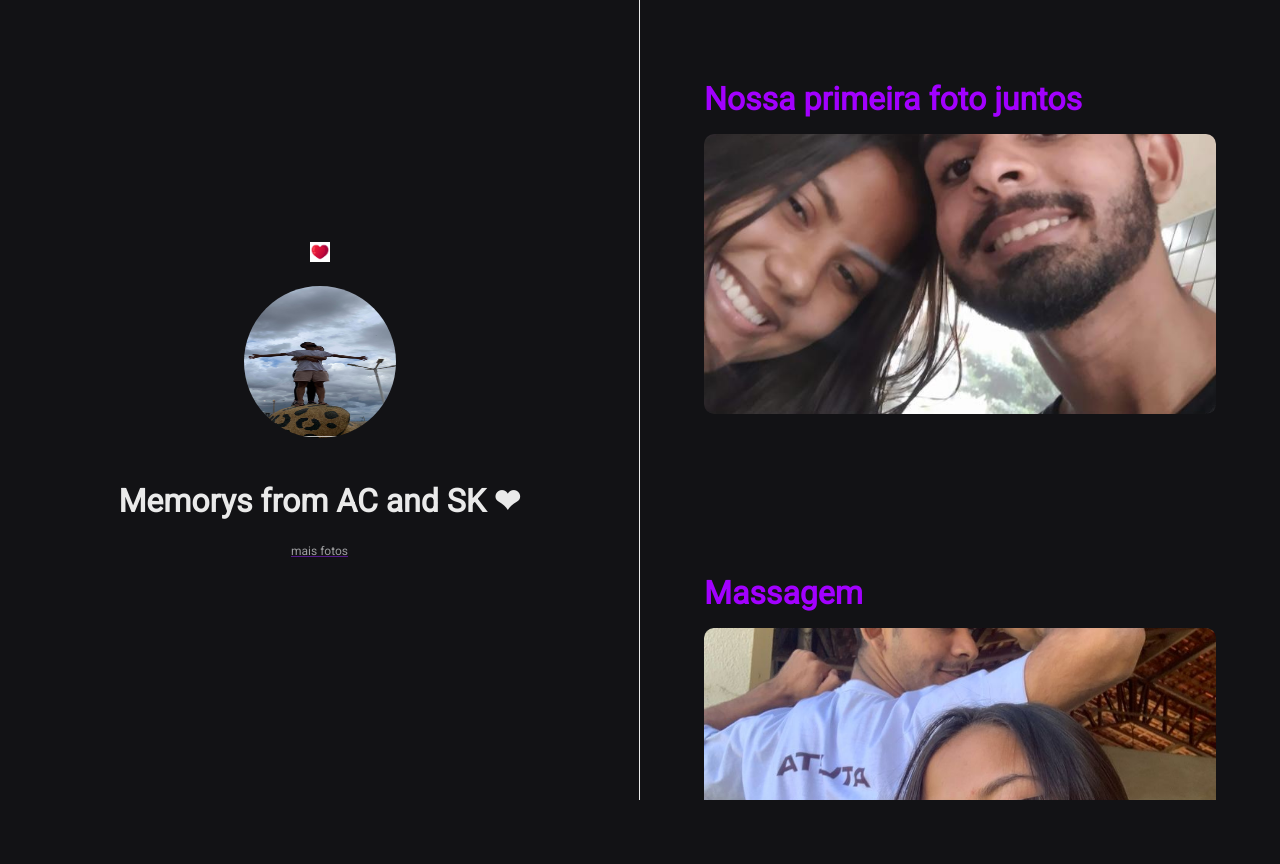
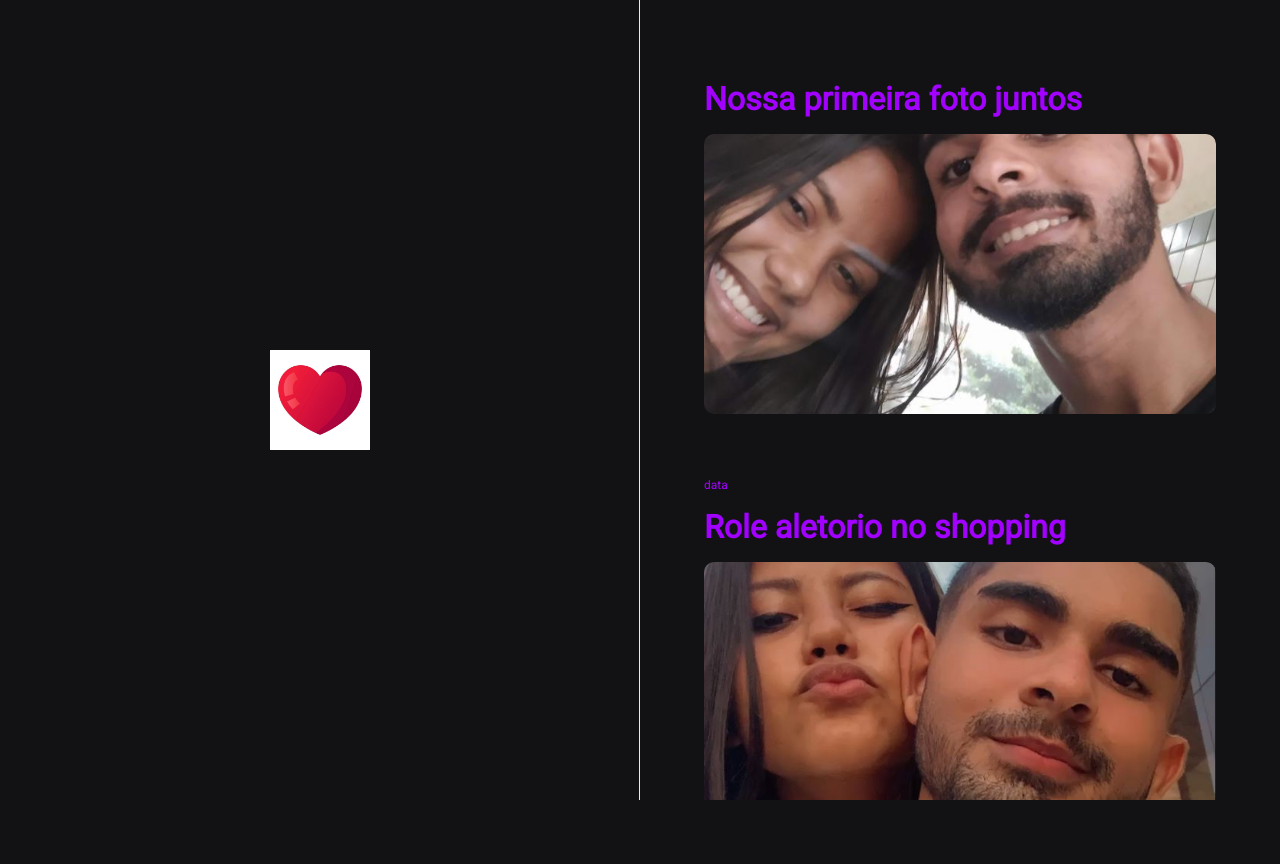
Before and after one commit to Arthur-fntl/tutu-e-kesse, a plain HTML site: page index.html in a window 1280 px wide. Drawn offline with Linux system fonts and the light colour scheme.

Commit message:
correção de bugs

```diff
--- a/index.html
+++ b/index.html
@@ -19,16 +19,8 @@
   </head>
   <body>
     <aside>
-        <img src="imagens/coração.jpg" width="20" height="20" alt="nhem"/>
-      <img src="./imagens/Imagem 3.jpg "  alt="foto do tutu e Kesse"/>
-       <p>
-       <p>
-        <strong>
-         Memorys from AC and SK ❤
-        </strong>
-        <a href="" target="_blank"/>
-      </p>
-      <spam> mais fotos </spam>
+        <img src="imagens/coração.jpg" width="100" height="100" alt="nhem"/>
+
     </aside>
     <nav>
 
@@ -41,27 +33,6 @@
         alt="Nossa primeira foto"
        />
        </div>
-      <p>
-
-      </p>
-         <a href="https://www.youtube.com/watch?v=1rZvvKS4uxA&ab_channel=SeuJorge-Topic" target="_blank" class="memory">
-      <small></small>
-
-      <a href="https://www.youtube.com/watch?v=6yK1DawK6BM&ab_channel=Serginho-Topic" target="_blank" class="memory">
-        <small></small>
-        <h1>Massagem</h1>
-        <div>
-        <img
-          src="./imagens/imagem 2.jpg"
-          alt="Nossa primeira foto"
-         />
-         </div>
-        <p>
-            NÃO IRONICAMENTE TUA SENTADA ME DEIXOU SEM AR, mas foi um dos dias mais legais ao seu lado, pois ficamos no banco conversando sobre as coisas mais aleatórias possíveis.
-        </p>
-            <a href="https://www.youtube.com/watch?v=1rZvvKS4uxA&ab_channel=SeuJorge-Topic" target="_blank" class="memory">
-        <small></small>
-
         <a href="https://www.youtube.com/watch?v=Qvem_ty3JBo&ab_channel=MamonasAssassinas-Topic" target="_blank" class="memory">
             <small>data</small>
             <h1> Role aletorio no shopping </h1>
```
